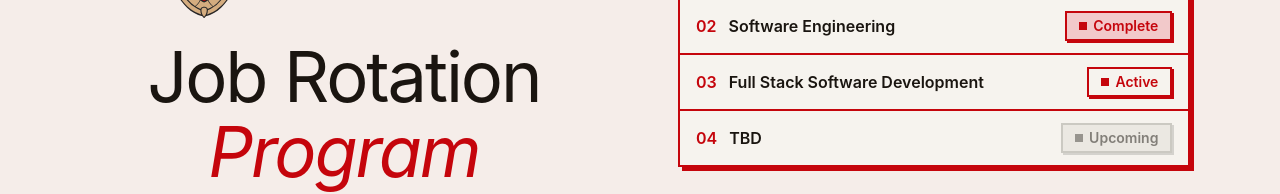
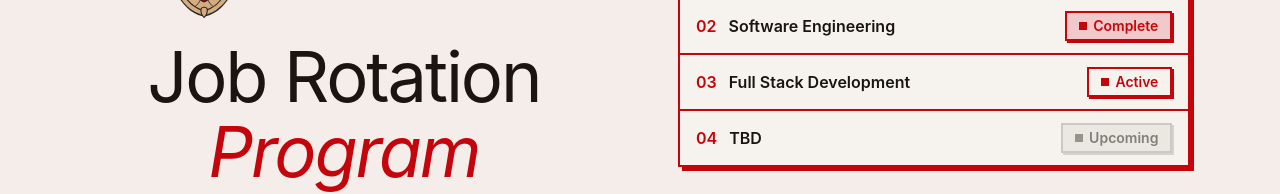
Before and after one commit to river-alaqidy/portfolio, a React (Vite) app: page / in a window 1280 px wide. Shown: the part 262-456 px from the top of the page. Built offline with nearby package versions, Linux system fonts and the light colour scheme.

Commit message:
labeling changes

```diff
--- a/src/components/ExpPanel.jsx
+++ b/src/components/ExpPanel.jsx
@@ -199,7 +199,7 @@ function ExpHero() {
             <div>
                 <div className="flex flex-wrap items-center justify-between gap-2 sm:gap-4 bg-dark px-4 py-3 font-medium text-off-white hover:bg-amber-dark">
                     <div className="flex gap-3">
-                        <span className="font-semibold">Undergraduate Teaching Assistant</span>
+                        <span className="font-semibold">Teaching Assistant</span>
                     </div>
                     <span
                         className="inline-flex items-center gap-1.5 border-2 border-amber bg-amber-dark/35 px-3 py-1.5 text-sm/none font-semibold text-off-white shadow-[2px_2px_0_0] shadow-amber"
--- a/src/components/JrpPanel.jsx
+++ b/src/components/JrpPanel.jsx
@@ -215,7 +215,7 @@ function JrpHero() {
                 >
                 <div className="flex gap-3">
                     <span className="font-semibold text-cardinal">03</span>
-                    <span className="font-semibold">Full Stack Software Development</span>
+                    <span className="font-semibold">Full Stack Development</span>
                 </div>
                 <span
                     className="inline-flex items-center gap-1.5 border-2 border-cardinal bg-off-white px-3 py-1.5 text-sm/none font-semibold text-cardinal shadow-[2px_2px_0_0] shadow-cardinal"
```
